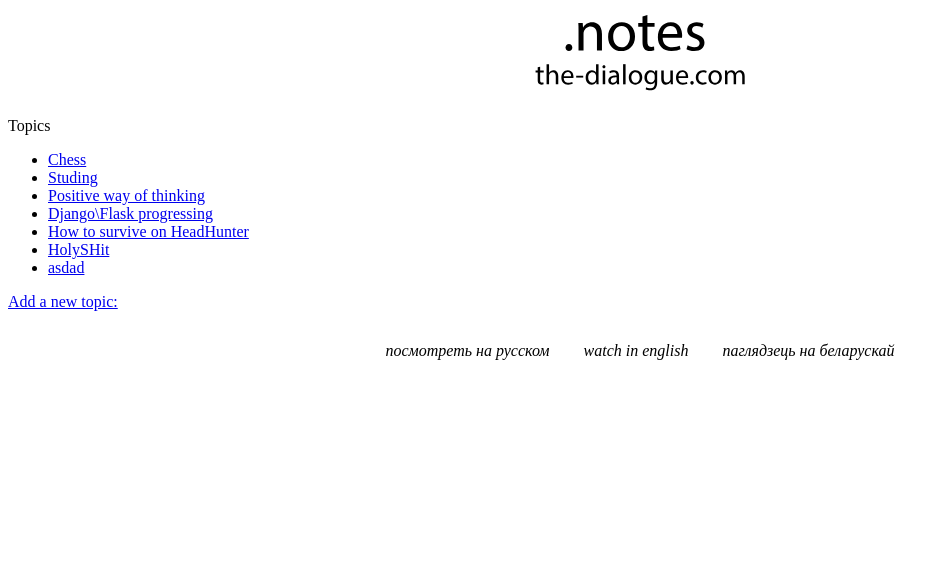
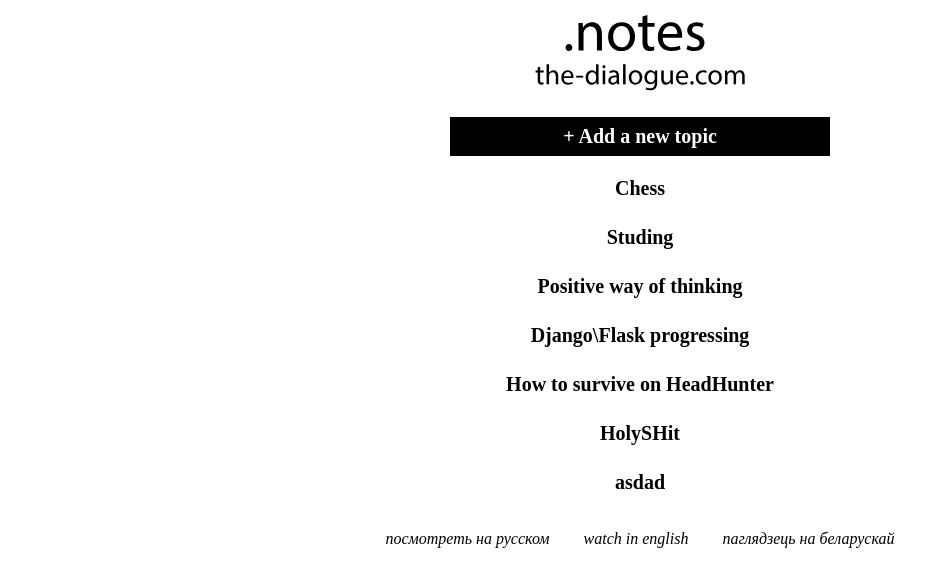
Before and after one commit to UngeheurenUngeziefer/.notes, a Django app: page /topics/ in a window 1280 px wide. Shown: the top 587 px of the page, without its empty margins (0-949 px from the left). Run offline with Django 3.2, Linux system fonts and the light colour scheme; a user stored in the database is signed in; data comes from the database, SQL or seed files in the repository; both versions use the stored data as it was after the commit.

Commit message:
css topics

```diff
--- /dev/null
+++ b/notes_app/static/notes_app/css/index.css
@@ -0,0 +1,40 @@
+#welcome_text, .topics_link, #logout_link {
+	font-family: 'PT Sans';
+}
+
+#welcome_text {
+	font-weight: bold;
+	text-align: center;
+}
+
+.topics_link {
+	color: white;
+	background-color: black;
+	font-weight: bold;
+	text-decoration: none;
+	padding: 8px 25px;
+	font-size: 20;
+	display: block;
+	text-align: center;
+    margin: 0 35%;
+}
+
+.topics_link:hover {
+	color: black;
+	background-color: white;
+	outline: 1px solid;
+}
+
+#logout_link {
+	color: black;
+	text-decoration: none;
+	display: block;
+	text-align: center;
+    margin: 0 35%;
+    padding: 20px;
+    font-weight: bold;
+}
+
+#logout_link:hover {
+	text-decoration: line-through;
+}
--- /dev/null
+++ b/notes_app/static/notes_app/css/topics.css
@@ -0,0 +1,17 @@
+#topic {
+	font-size: 20;
+	display: block;
+	text-align: center;
+    margin: 0 35%;
+    text-decoration: none;
+    color: black;
+    font-weight: bold;
+    font-family: 'PT Sans';
+    padding: 5px 0;
+}
+
+#topic:hover {
+	outline: 1px solid;
+	background-color: black;
+	color: white;
+}
--- a/notes_app/templates/notes_app/topics.html
+++ b/notes_app/templates/notes_app/topics.html
@@ -1,18 +1,19 @@
 {% extends 'notes_app/base.html' %}
 
 {% block content %}
-
-<p>Topics</p>
-<ul>
+{% load static %}
+<link rel="stylesheet" media="all" href="{% static 'notes_app/css/topics.css' %}" type="text/css">
+<link rel="stylesheet" media="all" href="{% static 'notes_app/css/index.css' %}" type="text/css">
+<a class='topics_link' href='{% url "notes_app:new_topic"  %}'>+ Add a new topic</a>
+<p>
 	{% for topic in topics %}
-		<li>
-			<a href="{% url 'notes_app:topic' topic.id %}">{{ topic }}</a>
-		</li>
+		<p>
+			<a id='topic' href="{% url 'notes_app:topic' topic.id %}">{{ topic }}</a>
+		</p>
 	{% empty %}
 		<li>No topics have been added yet.</li>
 	{% endfor %}
-</ul>
+</p>
 
-	<a href='{% url "notes_app:new_topic"  %}'>Add a new topic:</a>
 
 {% endblock content %}
```
Also changed, not shown: notes_app/templates/notes_app/index.html (+4 -3 lines), db.sqlite3, notes_app/static/notes_app/css/login.css (line endings or trailing spaces).
